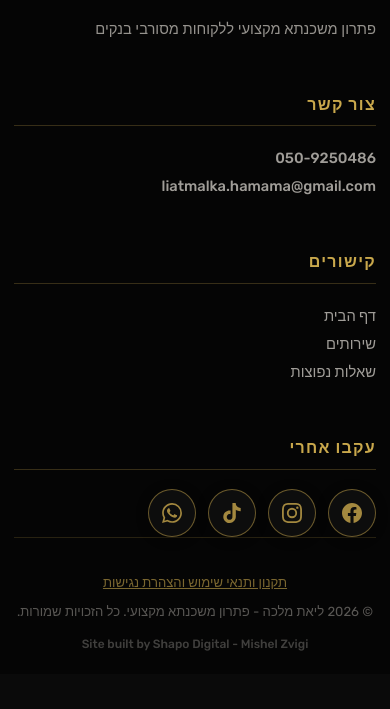
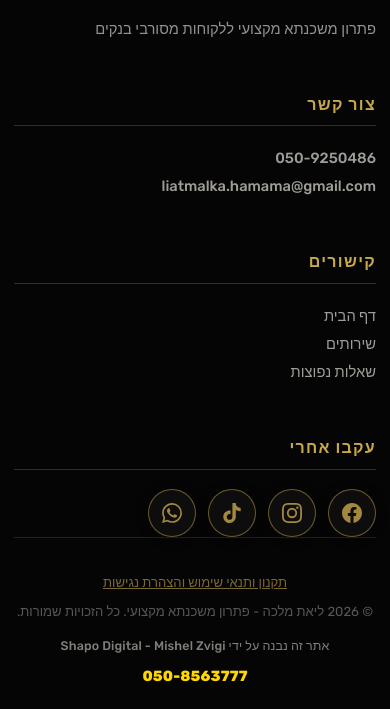
Before and after one commit to mishelmarketing-sketch/-2, a plain HTML site: page index.html in a window 390 px wide. Shown: the part 9672-10381 px from the top of the page. Before the commit the page ends 10346 px from the top, so only its background shows below. Drawn offline with Linux system fonts and the light colour scheme.

Commit message:
הוספת מספר טלפון בקרדיט בניית האתר בפוטר

```diff
--- a/index.html
+++ b/index.html
@@ -3376,6 +3376,52 @@ button {
 
   .hero-main-html-banner::before {
     height: 360px !important;
+  }
+}
+</style>
+
+
+<style id="shapo-footer-phone-credit-css">
+.footer-bottom .site-credit,
+.footer-bottom small.site-credit {
+  display: block !important;
+  margin-top: 0.85rem !important;
+  color: rgba(245,240,232,0.52) !important;
+  font-size: 0.84rem !important;
+  line-height: 1.8 !important;
+  letter-spacing: 0.01em !important;
+}
+.footer-bottom .footer-credit-phone {
+  color: #FFD700 !important;
+  -webkit-text-fill-color: #FFD700 !important;
+  text-decoration: none !important;
+  font-weight: 800 !important;
+  direction: ltr !important;
+  unicode-bidi: isolate !important;
+  padding: 0 4px !important;
+  transition: color 0.2s ease, text-shadow 0.2s ease !important;
+}
+.footer-bottom .footer-credit-phone:hover {
+  color: #C9A84C !important;
+  -webkit-text-fill-color: #C9A84C !important;
+  text-shadow: 0 0 12px rgba(255,215,0,0.35) !important;
+}
+.footer-bottom .footer-phone-sep {
+  color: rgba(201,168,76,0.58) !important;
+  margin: 0 7px !important;
+}
+@media (max-width: 520px) {
+  .footer-bottom .site-credit,
+  .footer-bottom small.site-credit {
+    font-size: 0.78rem !important;
+  }
+  .footer-bottom .footer-phone-sep {
+    display: none !important;
+  }
+  .footer-bottom .footer-credit-phone {
+    display: block !important;
+    margin-top: 5px !important;
+    font-size: 0.92rem !important;
   }
 }
 </style>
@@ -3799,7 +3845,7 @@ button {
  </div>
  <div class="footer-bottom">
  <a class="terms-link" onclick="document.getElementById('termsModal').style.display='block'">תקנון ותנאי שימוש והצהרת נגישות</a>
- <p>© 2026 ליאת מלכה - פתרון משכנתא מקצועי. כל הזכויות שמורות.<small>Site built by Shapo Digital - Mishel Zvigi</small></p>
+ <p>© 2026 ליאת מלכה - פתרון משכנתא מקצועי. כל הזכויות שמורות.<small class="site-credit">אתר זה נבנה על ידי Shapo Digital - Mishel Zvigi <span class="footer-phone-sep">|</span> <a class="footer-credit-phone" href="tel:0508563777">050-8563777</a></small></p>
  </div>
  </div>
  </footer>
```
